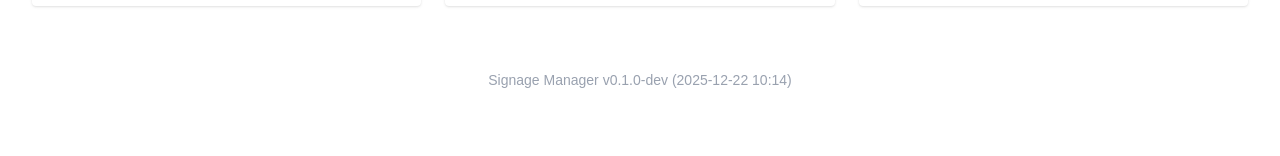
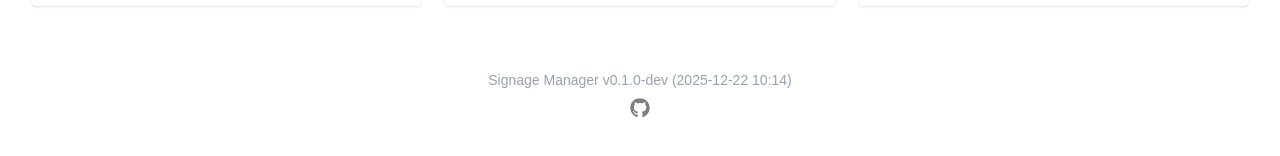
Before and after one commit to sebastianhuus/digital-signage-manager, a Next.js app: page / in a window 1280 px wide. Shown: the part 214-370 px from the top of the page. Built offline with nearby package versions, Linux system fonts and the light colour scheme; no server answers; sample sign-in values are in the browser's storage.

Commit message:
add github icon under the version on index

```diff
--- a/src/app/page.tsx
+++ b/src/app/page.tsx
@@ -70,7 +70,22 @@ export default function Home() {
       </div>
 
       <footer className="mt-16 text-center text-gray-400 text-sm">
-        Signage Manager v{getVersionWithBuild()}
+        <div>Signage Manager v{getVersionWithBuild()}</div>
+        <a
+          href="https://github.com/sebastianhuus/digital-signage-manager"
+          target="_blank"
+          rel="noopener noreferrer"
+          className="inline-block mt-2"
+          aria-label="Visit our github page"
+        >
+          <img
+            src="/brands/github.svg"
+            alt="github icon"
+            width="20"
+            height="20"
+            className="opacity-50 hover:opacity-70 filter grayscale hover:grayscale-0 transition-all duration-200"
+          />
+        </a>
       </footer>
     </PageContainer>
   )
```
Also changed, not shown: public/brands/github.svg (added).
